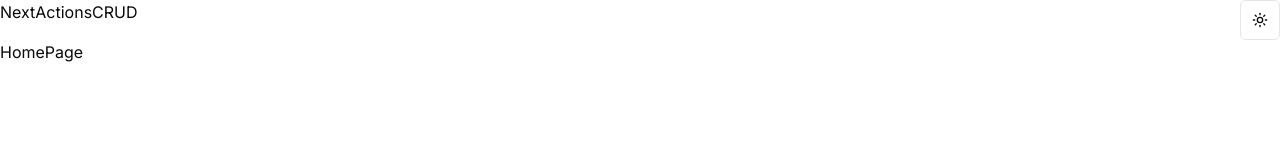
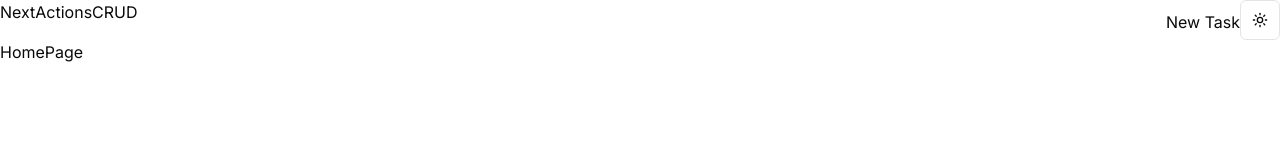
Before and after one commit to marc7hedev/nextjs-crud, a Next.js app: page / in a window 1280 px wide. Shown: the top 160 px of the page. Built offline with nearby package versions, Linux system fonts and the light colour scheme.

Commit message:
Implementado Link en navbar

```diff
--- a/src/components/navbar.tsx
+++ b/src/components/navbar.tsx
@@ -1,3 +1,4 @@
+import Link from 'next/link'
 import { ModeToggle } from "./theme-toggle-button";
 
 function Navbar() {
@@ -6,7 +7,11 @@ function Navbar() {
             NextActionsCRUD
         </h1>
 
-        <ModeToggle />
+        <div>
+            <Link href="/new">New Task</Link>
+            <ModeToggle />
+        </div>
+
     </nav>;
 }
 
```
